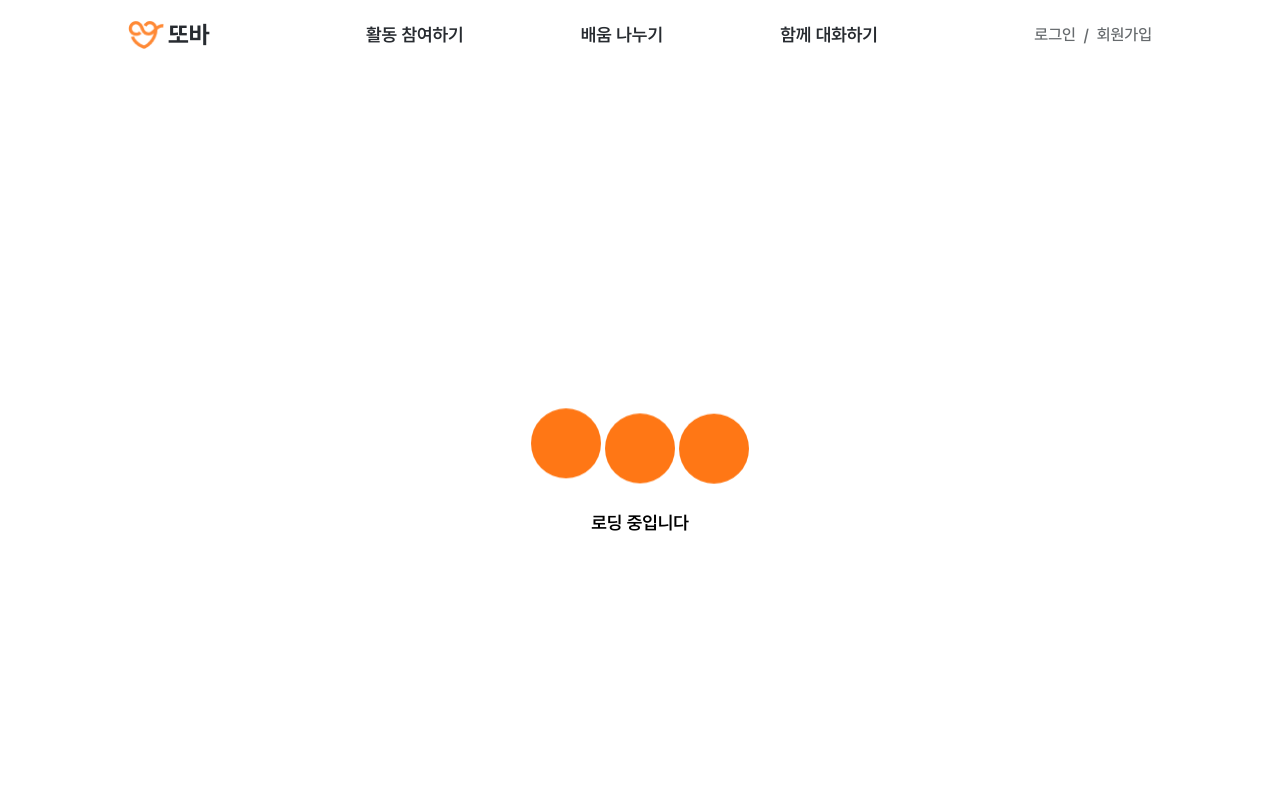
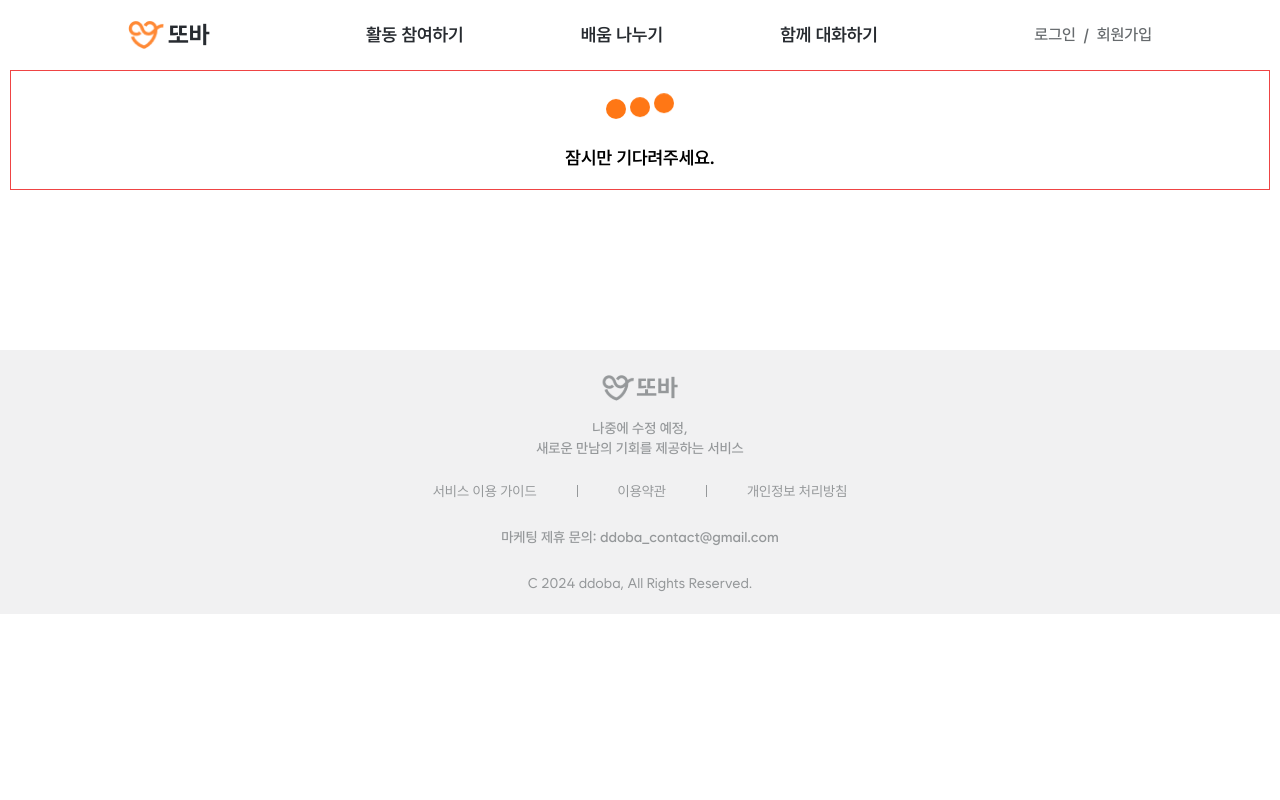
Before and after one commit to Kusitms-29th-Meetup-TeamE/Frontend, a Next.js app: page /seohyun in a window 1280 px wide. Shown: the top 800 px of the page. Built offline with nearby package versions, Linux system fonts and the light colour scheme.

Commit message:
🌈 Update(#79): modified msg

```diff
--- a/src/app/seohyun/page.tsx
+++ b/src/app/seohyun/page.tsx
@@ -12,7 +12,7 @@ import ThirdStep from '@/containers/onboarding/ThirdStep';
 
 const TestPage = () => {
   return (
-    <div className="w-screen h-screen">
+    <div className="">
       <div className="w-full h-full pr-[10px] pl-[10px]">
         {/* <div className="flex gap-2 p-2"></div>
 
@@ -28,7 +28,11 @@ const TestPage = () => {
     />
     <div className="h-[30px]"></div>
     <Point /> */}
-        <Spinner isLoading={true} size={70} messageStyle="text-body2" />
+        <Spinner
+          className="p-2 py-4 border border-red-500"
+          isLoading={true}
+          messageStyle="text-body2"
+        />
       </div>
     </div>
   );
--- a/src/components/common-components/spinner/Spinner.tsx
+++ b/src/components/common-components/spinner/Spinner.tsx
@@ -33,8 +33,8 @@ const Spinner = ({
         size={size || 20}
         speedMultiplier={0.7}
       />
-      <div className={messageStyle || 'text-body-3'}>
-        {message || '로딩 중입니다'}
+      <div className={messageStyle || 'text-body2'}>
+        {message || '잠시만 기다려주세요.'}
       </div>
     </div>
   );
```
